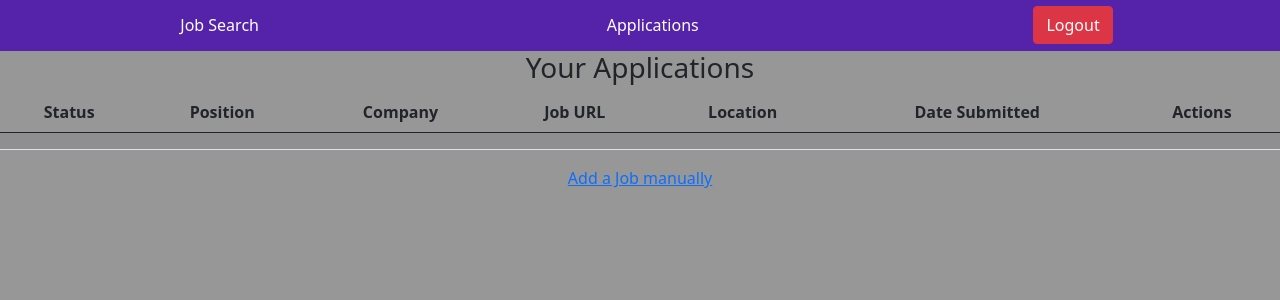
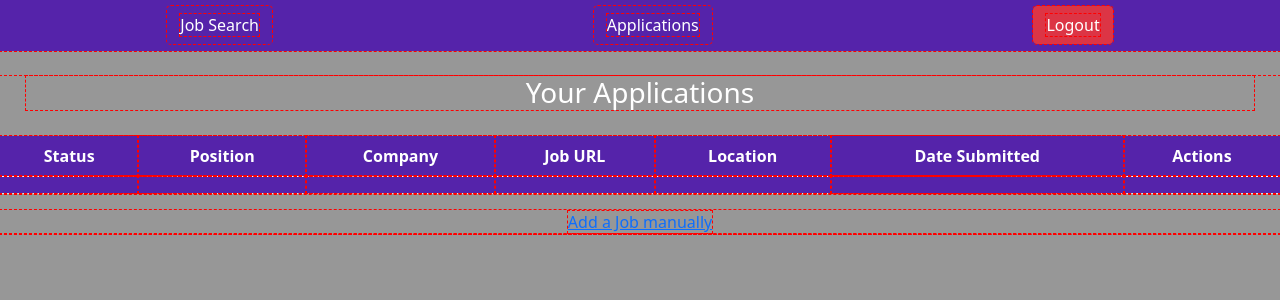
Before and after one commit to borelli28/Job-Board, a Django app: template job_board_app/templates/tracker_app.html in a window 1280 px wide. Shown: the top 300 px of the page. Run offline with Django 3.2, Linux system fonts and the light colour scheme; the template is opened without the code that fills it, so the values that code supplies are empty.

Commit message:
Added some styling to applications table

```diff
--- a/job_board_app/static/styles/tracker_app_style.css
+++ b/job_board_app/static/styles/tracker_app_style.css
@@ -1,6 +1,6 @@
-/* * {
+* {
   outline: 1px dashed red;
-} */
+}
 
 body {
   background-color: #979797;
@@ -22,6 +22,23 @@ main {
   text-align: center;
 }
 
+main h3 {
+  color: white;
+  margin: 2%;
+}
+
+main table {
+  background-color: #5523AA;
+}
+
+main table tr {
+  color: white;
+}
+
+main table tr:hover {
+  background-color: white;
+}
+
 main #jobs-viewed {
   display: flex;
   justify-content: center;
@@ -35,6 +52,7 @@ main #jobs-viewed h6 {
 main #jobs-viewed #job-card {
   width: 30%;
   margin: 1%;
+  background-color: white;
 }
 
 main #jobs-viewed #paginator {
--- a/job_board_app/templates/tracker_app.html
+++ b/job_board_app/templates/tracker_app.html
@@ -19,7 +19,7 @@
 
       <h3>Your Applications</h3>
 
-      <table class="table table-striped table-hover" id="apps-table">
+      <table class="table table-hover" id="apps-table">
         <thead>
           <tr>
             <th>Status</th>
```
